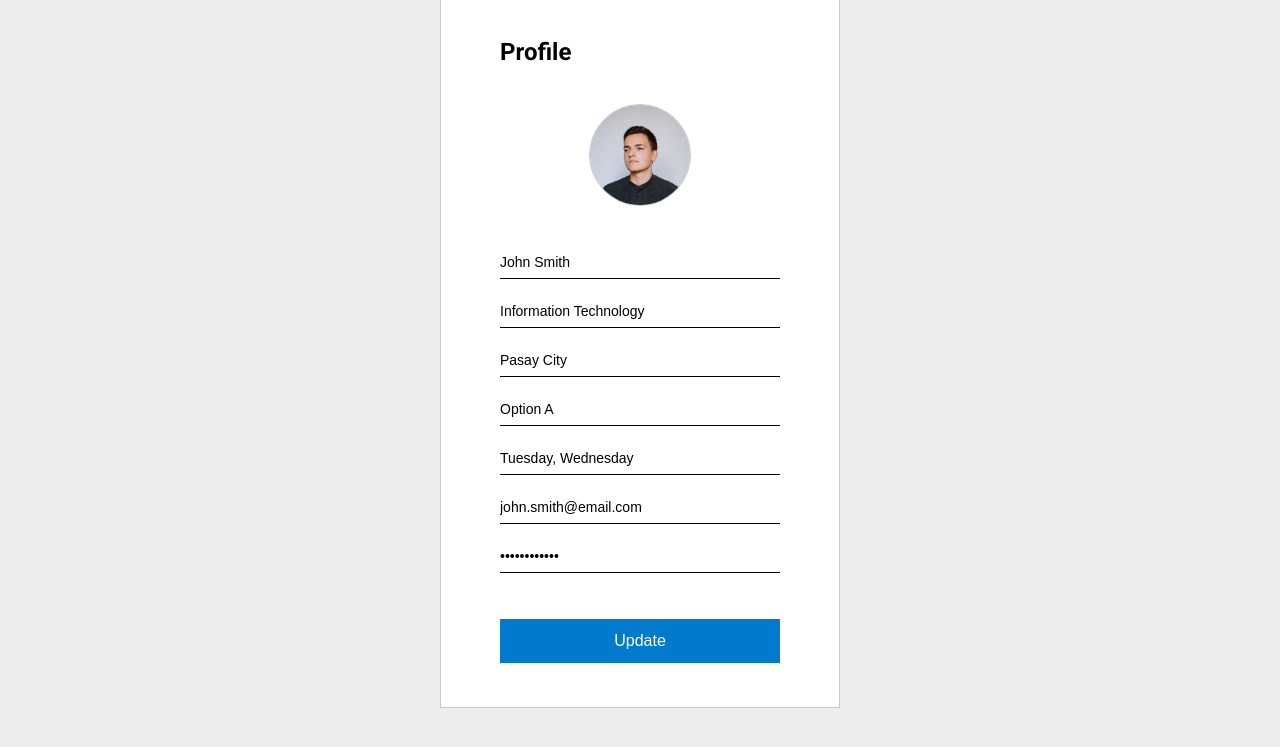
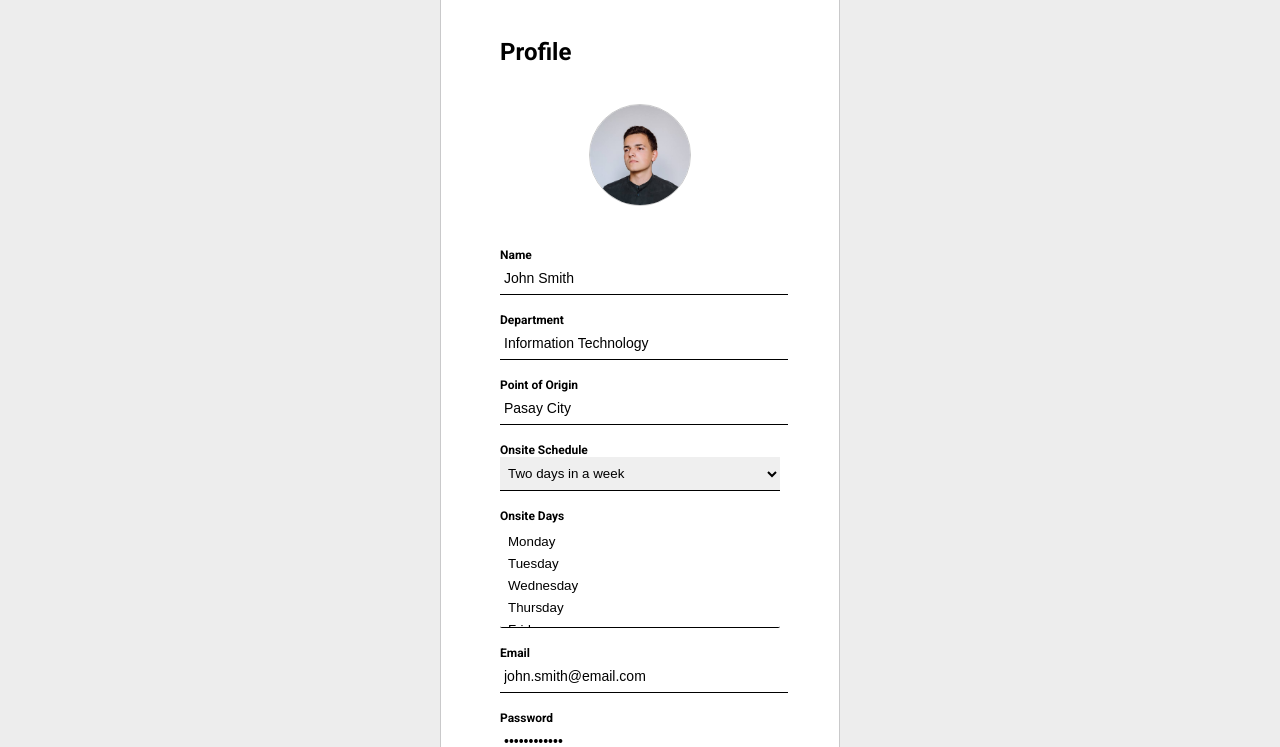
Before and after one commit to jie10/Juander-Ride, a website: page index.html in a window 1280 px wide. Shown: the part 53-800 px from the top of the page. Drawn offline with Linux system fonts and the light colour scheme.

Commit message:
Create user profile page
- Add select inputs on form

```diff
--- a/index.html
+++ b/index.html
@@ -115,30 +115,50 @@
                         </div>
                     </div>
                     <div class="row">
+                        <label class="input-label" for="update_display_name">Name</label>
                         <input class="form-input full-width" id="update_display_name" name="display_name" type="text" placeholder="Name" autocomplete="off" value="John Smith"/>
                     </div>
                     <div class="row">
+                        <label class="input-label" for="update_department">Department</label>
                         <input class="form-input full-width" id="update_department" name="department" type="text" placeholder="Department" autocomplete="off" value="Information Technology"/>
                     </div>
                     <div class="row">
+                        <label class="input-label" for="update_point_of_origin">Point of Origin</label>
                         <input class="form-input full-width" id="update_point_of_origin" name="point_of_origin" type="text" placeholder="Point of Origin" autocomplete="off" value="Pasay City"/>
                     </div>
                     <div class="row">
-                        <input class="form-input full-width" id="update_onsite_schedule" name="onsite_schedule" type="text" placeholder="Onsite Schedule" autocomplete="off" value="Option A"/>
+                        <label class="input-label" for="update_onsite_schedule">Onsite Schedule</label>
+                        <select class="form-input-select full-width" id="update_onsite_schedule" name="onsite_schedule">
+                            <option value="a" selected>Two days in a week</option>
+                            <option value="b">Two consecutive weeks</option>
+                            <option value="c">Daily every other week</option>
+                            <option value="d">Daily</option>
+                            <option value="e">Others</option>
+                        </select>
                     </div>
                     <div class="row">
-                        <input class="form-input full-width" id="update_specific_onsite_days" name="specific_onsite_days" type="text" placeholder="Point of Origin" autocomplete="off" value="Tuesday, Wednesday"/>
+                        <label class="input-label" for="update_specific_onsite_days">Onsite Days</label>
+                        <select class="form-input-select full-width" id="update_specific_onsite_days" name="specific_onsite_days[]" multiple>
+                            <option value="monday">Monday</option>
+                            <option value="tuesday">Tuesday</option>
+                            <option value="wednesday">Wednesday</option>
+                            <option value="thursday">Thursday</option>
+                            <option value="friday">Friday</option>
+                        </select>
                     </div>
                     <div class="row">
+                        <label class="input-label" for="update_email">Email</label>
                         <input class="form-input full-width" id="update_email" name="email" type="email" placeholder="Email" autocomplete="off" value="john.smith@email.com"/>
                     </div>
                     <div class="row">
+                        <label class="input-label" for="update_email">Password</label>
                         <input class="form-input full-width" id="update_password" name="password" type="password" placeholder="Password" value="Password@123" />
                     </div>
                     <div class="whitespace"></div>
                     <div class="row">
                         <button class="form-button form-button-primary full-width" id="update_profile_button" type="button" disabled>Update</button>
                     </div>
+                    <div class="whitespace"></div>
                 </div>
             </div>
         </div>
--- a/styles/scss/components/_inputs.scss
+++ b/styles/scss/components/_inputs.scss
@@ -1,8 +1,22 @@
 @import '../abstracts/mixins';
 @import '../abstracts/variables';
 
+.input-label {
+    @include font-size(12);
+    font-weight: $font-weight-bold;
+}
+
 .form-input {
-    padding: 8px 0;
+    padding: 8px 4px;
     @include borderless-element;
     border-bottom: 1px solid $font-color-black;
 }
+
+.form-input-select {
+    padding: 8px 4px;
+    @include borderless-element;
+    border-bottom: 1px solid $font-color-black;
+    option {
+        padding: 3px 4px;
+    }
+}
--- a/styles/scss/layout/_forms.scss
+++ b/styles/scss/layout/_forms.scss
@@ -66,18 +66,18 @@
 .update-profile-form-container {
     position: relative;
     margin: auto;
-    overflow: auto;
+    height: 100%;
 
     @include for-screen-size-extra-large {
-        width: 400px
+        width: 400px;
     }
 
     @include for-screen-size-large {
-        width: 450px
+        width: 450px;
     }
 
     @include for-screen-size-medium {
-        width: 500px
+        width: 500px;
     }
 
     @include for-screen-size-small {
@@ -85,7 +85,7 @@
     }
 
     @include for-screen-size-extra-small {
-        width: 85%;
+        width: 100%;
     }
 }
 
```
Also changed, not shown: styles/css/index.css, 1 other file.
